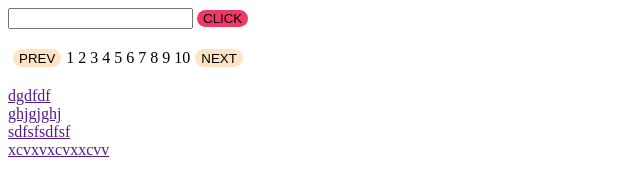
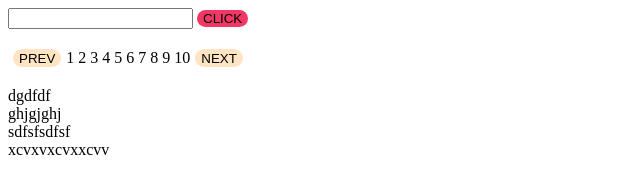
Before and after one commit to Bezruk-OFF/Test-1, a plain HTML site: page index.html in a window 1280 px wide. Shown: the whole page, without its empty margins (0-640 px from the left). Drawn offline with Linux system fonts and the light colour scheme.

Commit message:
commit vs 13

```diff
--- a/index.css
+++ b/index.css
@@ -20,3 +20,8 @@
     display: flex;
     flex-direction: column;
 }
+
+a {
+    text-decoration-line: none;
+    color: black;
+}
```
